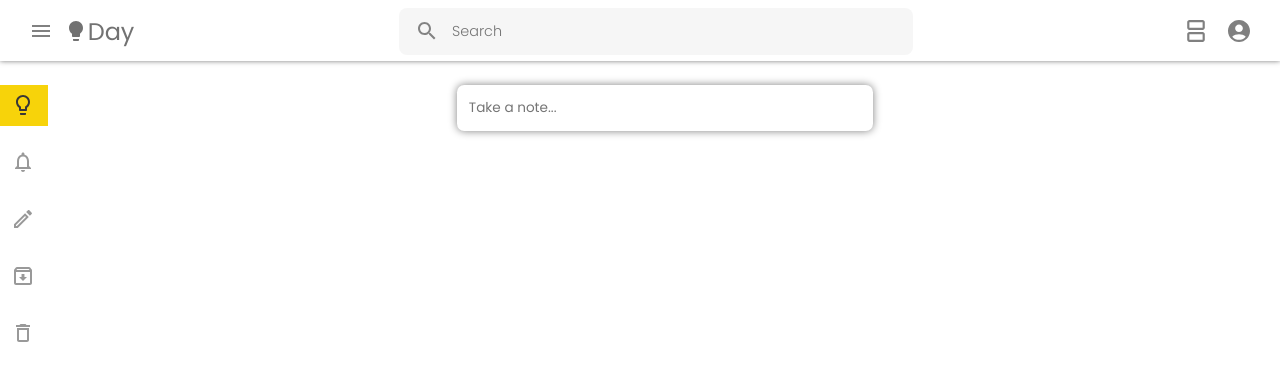
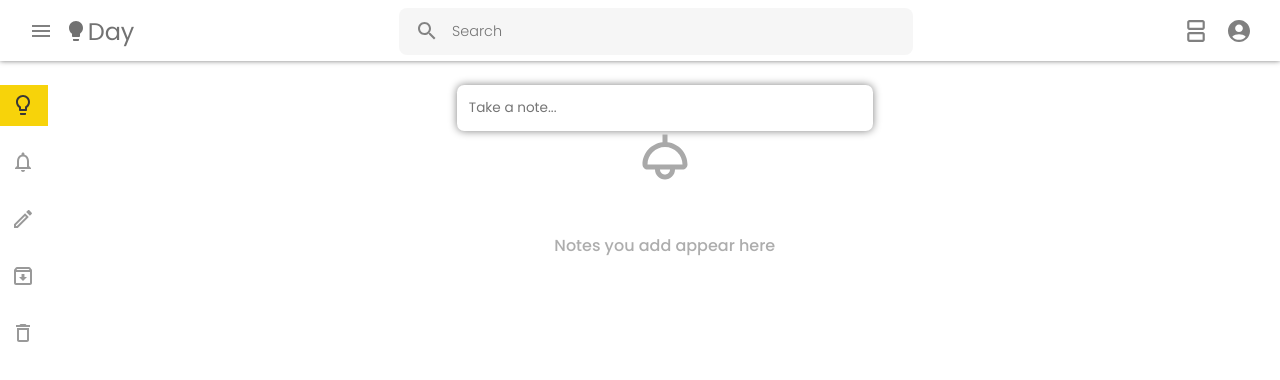
Before and after one commit to Bluetooth-stack/google_keep_clone, a React (Create React App) app: page / in a window 1280 px wide. Shown: the top 380 px of the page. Built offline with nearby package versions, Linux system fonts and the light colour scheme.

Commit message:
added placeholders for empty page or empty search result

```diff
--- a/src/App.css
+++ b/src/App.css
@@ -14,3 +14,34 @@
     align-items: center;
     justify-content: center;
 }
+
+.empty-placeHolder{
+    margin-top: 0.9rem;
+    display: flex;
+    flex-direction: column;
+    align-items: center;
+    justify-content: center;
+}
+
+.empty-placeHolder .placeholder-light-icon{
+    color: darkgray;
+    transform: scale(2.5);
+}
+
+.empty-placeHolder p{
+    margin-top: 4rem;
+    font-family: "Poppins", sans-serif;
+    font-size: 1rem;
+    font-weight: 500;
+    color: rgb(173, 173, 173);
+}
+
+@media screen and (max-width: 357px) {
+    .empty-placeHolder .placeholder-light-icon{
+        transform: scale(1.9);
+    }
+    .empty-placeHolder p{
+        margin-top: 2.8rem;
+        font-size: 0.8rem;
+    }
+}
--- a/src/Components/Common/Navbar/index.js
+++ b/src/Components/Common/Navbar/index.js
@@ -12,8 +12,7 @@ import { Context } from '../../../Context/Provider';
 function Navbar() {
 
   const [mobileSearch, setMobileSearch] = useState(false);
-  const [searched, setSearched] = useState('');
-  const { setSideBarOpen, sideBarOpen, grid, setGrid, todo, setFilteredTodo } = useContext(Context);
+  const { setSideBarOpen, sideBarOpen, grid, setGrid, todo, setFilteredTodo, searched, setSearched } = useContext(Context);
 
   function searchChange(e) {
     setFilteredTodo(todo.filter((item)=>item?.title?.includes(e.target.value)));
--- a/src/Components/View/GridView/index.js
+++ b/src/Components/View/GridView/index.js
@@ -2,14 +2,21 @@ import React, { useContext } from 'react';
 import './styles.css'
 import Card from '../../Cards';
 import { Context } from '../../../Context/Provider';
+import ReportIcon from '@mui/icons-material/Report';
 
 function GridView() {
 
-  const { todo, filteredTodo } = useContext(Context)
+  const { todo, filteredTodo, searched } = useContext(Context);
 
   return (
     <div className='grid-view' >
       {
+        searched.length && !filteredTodo.length ?
+          <div className='empty-search-placeholder'>
+            <ReportIcon className='notFound-icon' />
+            <p className='notFound-message'>No matches found!</p>
+          </div>
+          :
           filteredTodo.length ?
             filteredTodo.map((todo, indx) => (
               <Card curTodo={todo} key={todo.color + indx} listView={'no'} />
--- a/src/Components/View/GridView/styles.css
+++ b/src/Components/View/GridView/styles.css
@@ -7,6 +7,27 @@
     gap: 1.5rem;
 }
 
+.empty-search-placeholder{
+    margin-top: 0.9rem;
+    display: flex;
+    flex-direction: column;
+    align-items: center;
+    justify-content: center;
+}
+
+.empty-search-placeholder .notFound-icon{
+    color: rgb(252, 233, 63);
+    transform: scale(1.8);
+}
+
+.empty-search-placeholder p{
+    margin-top: 2rem;
+    font-family: "Poppins", sans-serif;
+    font-size: 0.88rem;
+    font-weight: 500;
+    color: rgb(173, 173, 173);
+}
+
 @media screen and (max-width: 632px) {
     .grid-view{
         justify-content: center;
--- a/src/Components/View/ListView/index.js
+++ b/src/Components/View/ListView/index.js
@@ -2,14 +2,21 @@ import React, { useContext } from 'react'
 import './styles.css'
 import Card from '../../Cards';
 import { Context } from '../../../Context/Provider';
+import ReportIcon from '@mui/icons-material/Report';
 
 function ListView() {
 
-    const { todo, filteredTodo } = useContext(Context);
+    const { todo, filteredTodo, searched } = useContext(Context);
 
     return (
         <div className='list-view'>
             {
+                searched.length && !filteredTodo.length ?
+                    <div className='empty-search-placeholder'>
+                        <ReportIcon className='notFound-icon' />
+                        <p className='notFound-message'>No matches found!</p>
+                    </div>
+                    :
                     filteredTodo.length ?
                         filteredTodo.map((todo, indx) => (
                             <Card curTodo={todo} key={todo.color + indx} listView={'no'} />
--- a/src/Components/View/ListView/styles.css
+++ b/src/Components/View/ListView/styles.css
@@ -6,3 +6,24 @@
   justify-content: flex-start;
   gap: 1.5rem;
 }
+
+.empty-search-placeholder{
+  margin-top: 0.9rem;
+  display: flex;
+  flex-direction: column;
+  align-items: center;
+  justify-content: center;
+}
+
+.empty-search-placeholder .notFound-icon{
+  color: rgb(252, 233, 63);
+  transform: scale(1.8);
+}
+
+.empty-search-placeholder p{
+  margin-top: 2rem;
+  font-family: "Poppins", sans-serif;
+  font-size: 0.88rem;
+  font-weight: 500;
+  color: rgb(173, 173, 173);
+}
--- a/src/Context/Provider.js
+++ b/src/Context/Provider.js
@@ -10,12 +10,13 @@ function Provider({ children }) {
     const [selectedColor, setSelectedColor] = useState('#FFFFFF')
     const [title, setTitle] = useState('');
     const [content, setContent] = useState('');
+    const [searched, setSearched] = useState('');
     const [todo, setTodo] = useLocalStorage('todos', []);
     const [filteredTodo, setFilteredTodo] = useState([]);
 
     return (
         <Context.Provider value={{
-            sideBarOpen, setSideBarOpen, grid, setGrid, openInput, setOpenInput, selectedColor, setSelectedColor, title, setTitle, content, setContent, todo, setTodo, filteredTodo, setFilteredTodo
+            sideBarOpen, setSideBarOpen, grid, setGrid, openInput, setOpenInput, selectedColor, setSelectedColor, title, setTitle, content, setContent, todo, setTodo, filteredTodo, setFilteredTodo, searched, setSearched
         }}
 
         >
--- a/src/Pages/Home.js
+++ b/src/Pages/Home.js
@@ -3,13 +3,14 @@ import TaskInput from '../Components/TaskInput';
 import GridView from '../Components/View/GridView';
 import ListView from '../Components/View/ListView';
 import { Context } from '../Context/Provider';
+import LightOutlinedIcon from '@mui/icons-material/LightOutlined';
 
 function Home({ handleCreateTask }) {
 
   const {
     grid, selectedColor, setSelectedColor,
     title, setTitle, content, setContent,
-    openInput, setOpenInput } = useContext(Context);
+    openInput, setOpenInput, todo } = useContext(Context);
 
   return (
     <div className='main-page'>
@@ -26,6 +27,12 @@ function Home({ handleCreateTask }) {
         setOpenInput={setOpenInput}
       />
       {
+        !todo.length?
+        <div className='empty-placeHolder'>
+          <LightOutlinedIcon className='placeholder-light-icon' />
+          <p>Notes you add appear here</p>
+        </div>
+        :
         grid ?
           <GridView />
           :
```
Lines whose indentation alone changed are shown as unchanged.
